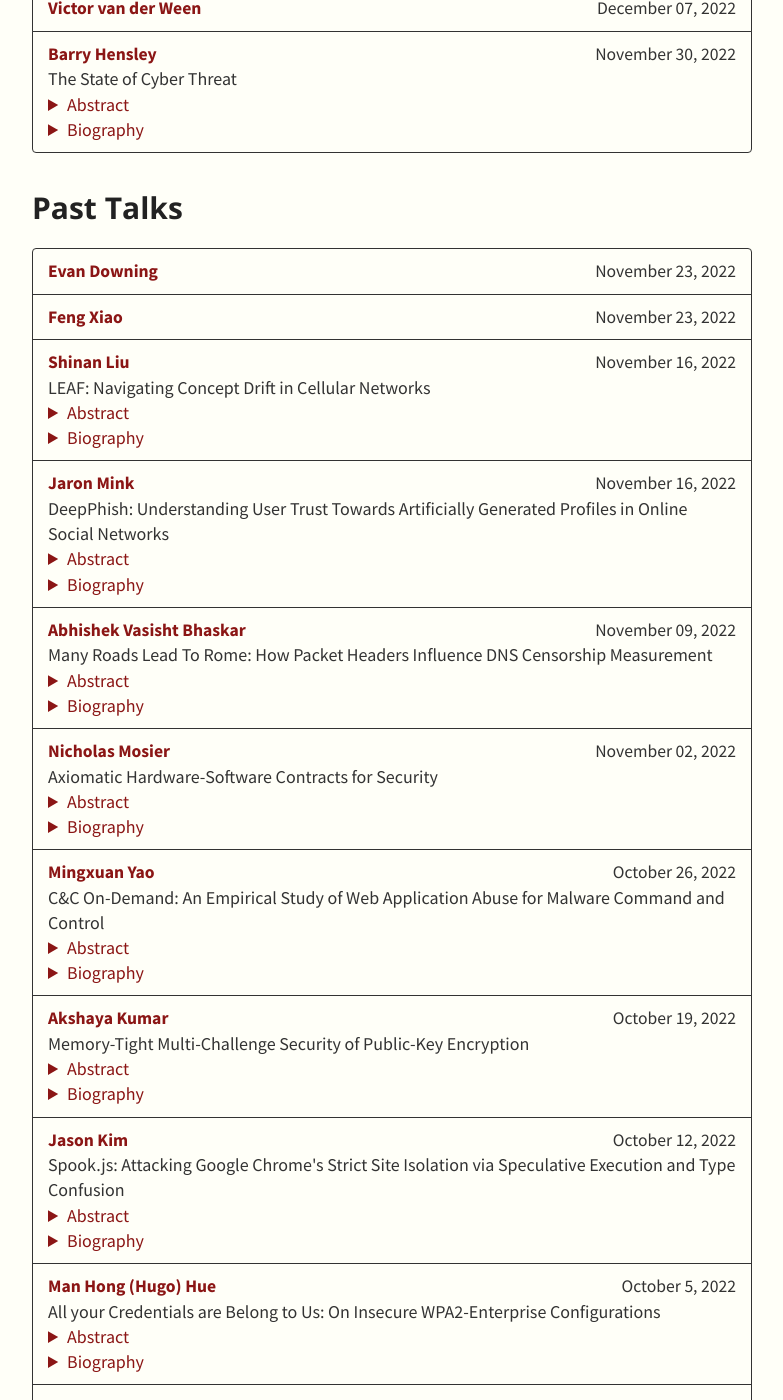
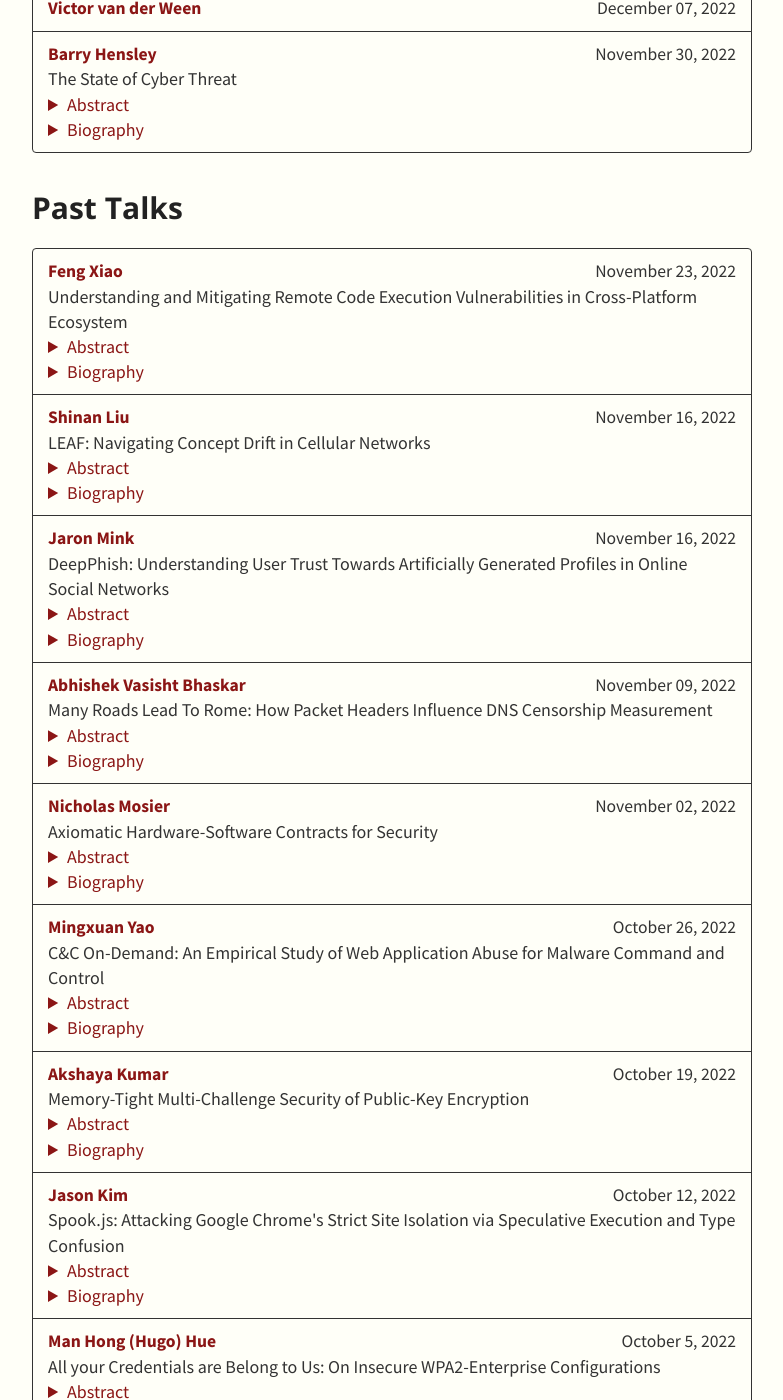
Before and after one commit to gt-security-seminar/gt-security-seminar.github.io, a Jekyll site: the page built from index.md, in a window 1280 px wide and 1400 px high, scrolled down 634 px. Shown: the whole window, without its empty margins (248-1031 px from the left). Built offline with Jekyll 4.4.1, drawn with Linux system fonts in a browser that asks for light colours.

Commit message:
Remove Evan

```diff
--- a/_data/talks.yml
+++ b/_data/talks.yml
@@ -10,14 +10,14 @@
   title: The State of Cyber Threat
   abstract: This talk discusses the top ways threat actors are continuing to innovate and evolve across the threat landscape. Across ransomware, supply chain exploits, zero-day attacks, business email compromise, and other evolving risks, threat actors aren’t slowing down. In this session, Col. (USA, Retired) Hensley, former Director of the Army’s Global Network Operations and Security Center, shares keen insights into the nature of today’s threats and vulnerabilities.
   biography: Barry Hensley is the Chief Threat Intelligence Officer of Secureworks and currently responsible for the Securework’s Counter Threat Unit (CTU) Security Research Group and global Incident Response, and Adversary Emulation teams. Before joining SecureWorks, Colonel (US Army, RET) Barry Hensley was the Director of the Army's Global Network Operations and Security Center (AGNOSC). While at the AGNOSC, he was responsible for directing the operations and defense of the Army's portion of the Global Information Grid (GIG) consisting of over 1.2 million users. He served in various leadership positions within the communications and information security career field throughout his 24+ year Army career to include assignments with United States Special Operations Command and deployments to Saudi Arabia, Kuwait, Somalia, and Iraq. He commanded the 57th Signal Battalion in support of the Multi- National Force – Iraq (MNF–I) as part of Operation IRAQI FREEDOM (OIF). He holds a BBA in Information Systems from Georgia Southern University, a M.S. in Telecommunication from the University of Colorado, and a graduate of the National War College. He was named the 2009 Georgia Southern University Alumnus of the Year for the College of Information Technology and was named by Federal Computer Week as a 2008 "Federal 100" winner, a select group of top executives in the Federal IT industry.
-- speaker: Evan Downing
-  website: "https://www.evandowning.com/"
-  date: November 23, 2022
-  title: ""
 - speaker: Feng Xiao
   website: "https://fxiao.me/"
   date: November 23, 2022
-  title:
+  title: "Understanding and Mitigating Remote Code Execution Vulnerabilities in Cross-Platform Ecosystem"
+  abstract: "JavaScript cross-platform frameworks are becoming increasingly popular. They help developers easily and conveniently build cross-platform applications while just needing only one JavaScript codebase. Recent security reports showed several high-profile cross-platform applications (e.g., Slack, Microsoft Teams, and Github Atom) suffered injection issues, which were often introduced by Cross-site Scripting (XSS) or embedded untrusted remote content like ads. These injections open security holes for remote web attackers, and cause serious security risks, such as allowing injected malicious code to run arbitrary local executables in victim devices (referred to as XRCE attacks). However, until now, XRCE vectors and behaviors and the root cause of XRCE were rarely studied and understood. Although the cross-platform framework developers and community responded quickly by offering multiple security features and suggestions, these mitigations were empirically proposed with unknown effectiveness.
+
+  In this paper, we conduct the first systematic study of the XRCE vulnerability class in the cross-platform ecosystem. We first build a generic model for different cross-platform applications to reduce their semantic and behavioral gaps. We use this model to (1) study XRCE by comprehensively defining its attack scenarios, surfaces, and behaviors, (2) investigate and study the state-of-the-art defenses, and verify their weakness against XRCE attacks. Our study on 640 real-world cross-platform applications shows, despite the availability of existing defenses, XRCE widely affects the cross-platform ecosystem. 75% of applications may be impacted by XRCE, including Microsoft Teams. (3) Finally, we propose XGuard, a novel defense technology to automatically mitigate all XRCE variants derived from our concluded XRCE behaviors."
+  biography: "Feng is a 4th year PhD student working with Prof. Wenke Lee. His research interest is in program analysis and software security. Specifically, he applies program analysis to software supply chain-based ecosystem to detect novel vulnerabilities and mitigate potential exploits. Feng has published three works in top-tier academic conferences like IEEE S&P."
 - speaker: Shinan Liu
   website: "https://shinan.info"
   date: November 16, 2022
```
